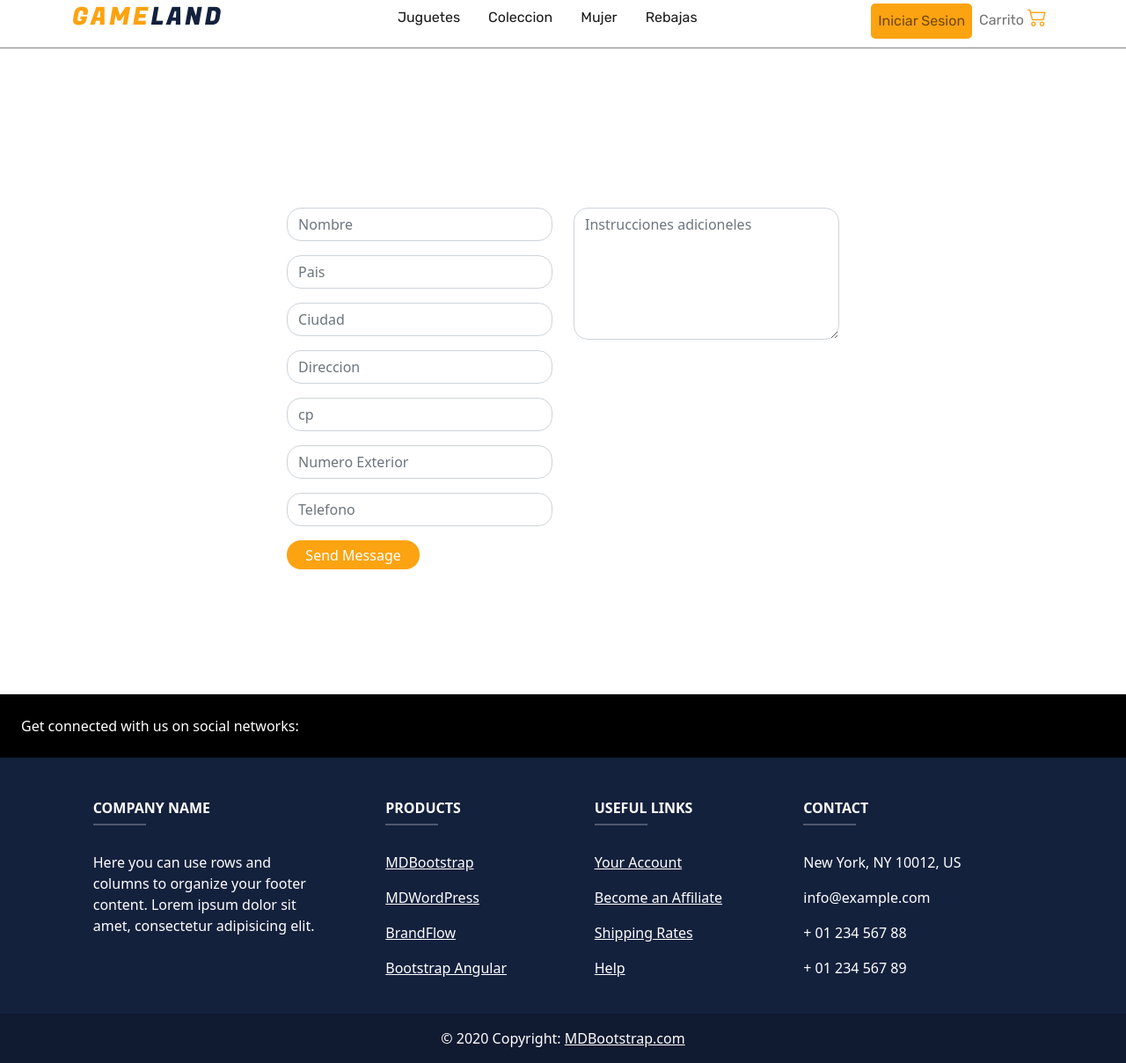
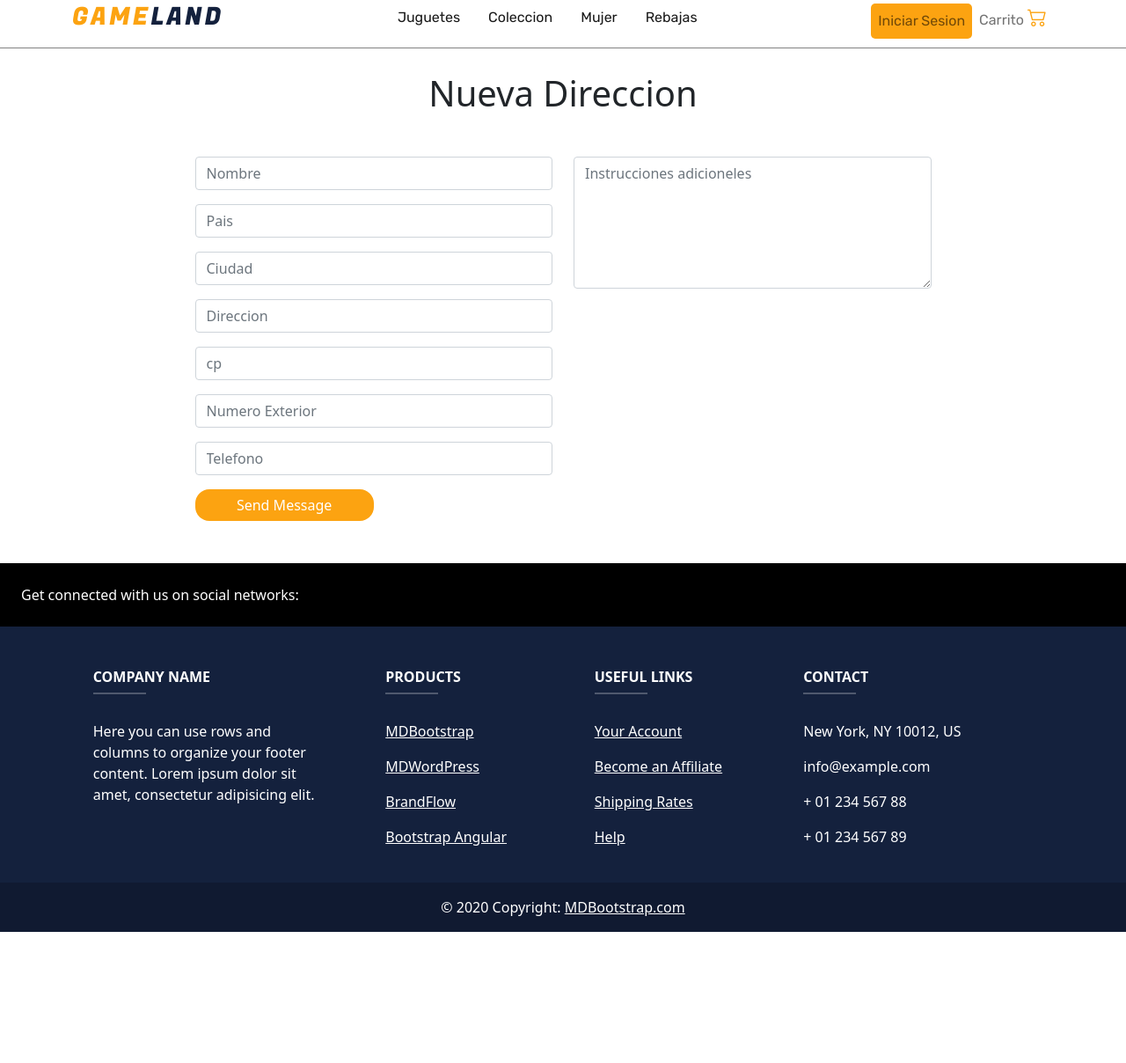
Before and after one commit to JosueReyes-1/GAMELAND, a Django app: page /direciones/ in a window 1280 px wide. Shown: the part 14-1222 px from the top of the page at 88% size. After the commit the page ends 1073 px from the top, so only its background shows below. Run offline with Django 4.2, Linux system fonts and the light colour scheme; some libraries are stand-ins or nearby versions.

Commit message:
Modificacion de payment

```diff
--- a/gameland/static/css/form_direcciones.css
+++ b/gameland/static/css/form_direcciones.css
@@ -1,43 +1,4 @@
-.contact-form{
-    background: #fff;
-    margin-top: 10%;
-    margin-bottom: 5%;
-    width: 70%;
-}
-.contact-form .form-control{
-    border-radius:1rem;
-}
-.contact-image{
-    text-align: center;
-}
-.contact-image img{
-    border-radius: 6rem;
-    width: 11%;
-    margin-top: -3%;
-    transform: rotate(29deg);
-}
-.contact-form form{
-    padding: 14%;
-}
-.contact-form form .row{
-    margin-bottom: -7%;
-}
-.contact-form h3{
-    margin-bottom: 8%;
-    margin-top: -10%;
-    text-align: center;
-    color: #0062cc;
-}
-.contact-form .btnContact {
-    width: 50%;
-    border: none;
-    border-radius: 1rem;
-    padding: 1.5%;
-    background: #dc3545;
-    font-weight: 600;
-    color: #fff;
-    cursor: pointer;
-}
+
 .btnContactSubmit
 {
     width: 50%;
--- a/shopping_cart/templates/shopping_cart/form_direcciones.html
+++ b/shopping_cart/templates/shopping_cart/form_direcciones.html
@@ -9,31 +9,32 @@
 
 {% block content %}
     <div class="mt-5  m-auto">
-        <div class="container contact-form">
-            <form action="{% url 'direciones' %}" method="post">
+        <div class="container">
+            <h1 class="text-center pt-5">Nueva Direccion</h1>
+            <form class="w-75 m-auto my-5" action="{% url 'direciones' %}" method="post">
                 {% csrf_token %}
                <div class="row">
                     <div class="col-md-6">
-                        <div class="form-group ">
-                            <input type="text" name="txtname" class="form-control" placeholder="Nombre" value="" />
+                        <div class="form-group">
+                            <input type="text" name="txtname" class="form-control" placeholder="Nombre" value="" required/>
                         </div>
                         <div class="form-group mt-3">
-                            <input type="text" name="txtpais" class="form-control" placeholder="Pais" value="" />
+                            <input type="text" name="txtpais" class="form-control" placeholder="Pais" value="" required/>
                         </div>
                         <div class="form-group mt-3">
-                            <input type="text" name="txtciudad" class="form-control" placeholder="Ciudad" value="" />
+                            <input type="text" name="txtciudad" class="form-control" placeholder="Ciudad" value="" required/>
                         </div>
                         <div class="form-group mt-3">
-                            <input type="text" name="txtdireccion" class="form-control" placeholder="Direccion" value="" />
+                            <input type="text" name="txtdireccion" class="form-control" placeholder="Direccion" value=""required/>
                         </div>
                         <div class="form-group mt-3">
-                            <input type="text" name="txtcp" class="form-control" placeholder="cp" value="" />
+                            <input type="number" name="txtcp" class="form-control" placeholder="cp" value="" required/>
                         </div>
                         <div class="form-group mt-3">
-                            <input type="text" name="txtnum_ex" class="form-control" placeholder="Numero Exterior" value="" />
+                            <input type="number" name="txtnum_ex" class="form-control" placeholder="Numero Exterior" value="" required/>
                         </div>
                         <div class="form-group mt-3">
-                            <input type="text" name="txttel" class="form-control" placeholder="Telefono" value="" />
+                            <input type="number" name="txttel" class="form-control" placeholder="Telefono" value="" required/>
                         </div>
                         <div class="form-group mt-3">
                             <input type="submit" name="btnSubmit" class="btnContactSubmit" value="Send Message" />
--- a/shopping_cart/views.py
+++ b/shopping_cart/views.py
@@ -4,7 +4,7 @@ from django.shortcuts import  redirect, render
 from django.contrib import messages
 from requests import request
 
-from shopping_cart.models import Direccion, Lista_Productos
+from shopping_cart.models import Direccion, Lista_Productos, Ticket
 from indexapp.models import Producto
 
 
@@ -70,6 +70,7 @@ def delete_product(request):
 
 def payment_complete(request):
     user=request.user.id
+    direccion_id=Direccion.objects.get(user_id=user,estado=True)
     lista=Lista_Productos.objects.filter(user_id=user,estado_id=1)
 
     for producto in lista:
@@ -77,7 +78,7 @@ def payment_complete(request):
         stock=producto.producto.stock
         Producto.objects.filter(id=producto.producto.id).update(stock=stock-cantidad)
 
-
+    print(lista)
     lista.update(estado_id=2)
 
     return redirect('shopping_cart')
```
Also changed, not shown: gameland/static/css/carrito_compra.css (+10 -10 lines), shopping_cart/models.py (+6 -6 lines), shopping_cart/templates/shopping_cart/carrito_compras.html (+19 -17 lines), shopping_cart/migrations/0008_ticket.py (added), 1 other file.
